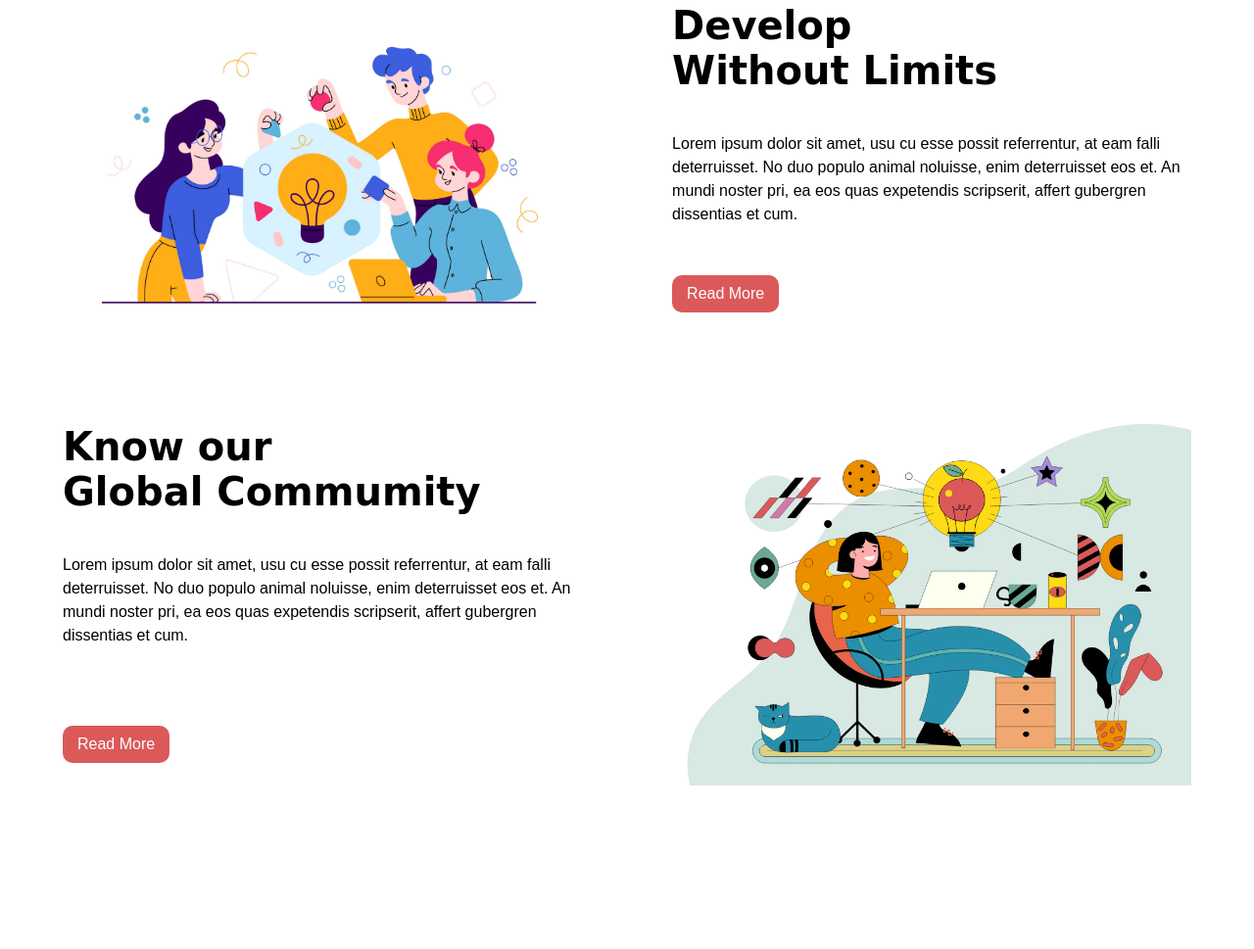
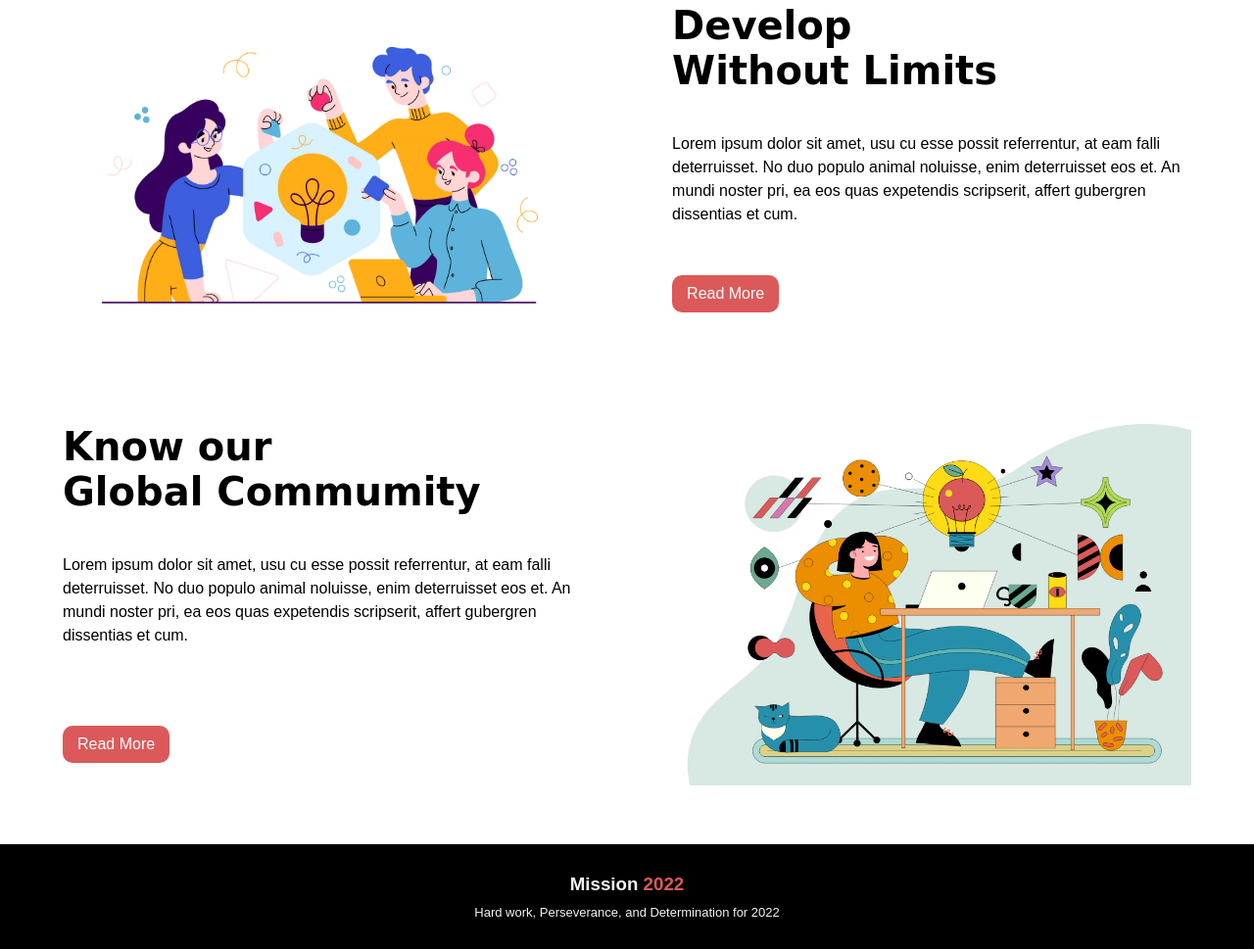
Before and after one commit to devabrahman/portfoio-website, a plain HTML site: page index.html in a window 1280 px wide. Shown: the part 1105-2074 px from the top of the page at 98% size. Before the commit the page ends 1907 px from the top, so only its background shows below. Drawn offline with Linux system fonts and the light colour scheme.

Commit message:
footer added

```diff
--- a/index.html
+++ b/index.html
@@ -83,6 +83,11 @@
 </section>
 <!-- Creative Soluation Section End -->
 
+<footer class="">
+    <h3>Mission <span>2022</span></h3>
+    <p>Hard work, Perseverance, and Determination for 2022</p>
+</footer>
+
 <body>
 
 </body>
--- a/style.css
+++ b/style.css
@@ -107,3 +107,20 @@ header {
   width: 90%;
   float: right;
 }
+/* Creative soluation Section end */
+footer {
+  margin-top: 60px;
+  background: #000;
+  padding: 30px;
+  text-align: center;
+  color: #f3f3f3;
+}
+footer h3 {
+  padding-bottom: 10px;
+}
+footer h3 span {
+  color: #db5959;
+}
+footer p {
+  font-size: small;
+}
```
